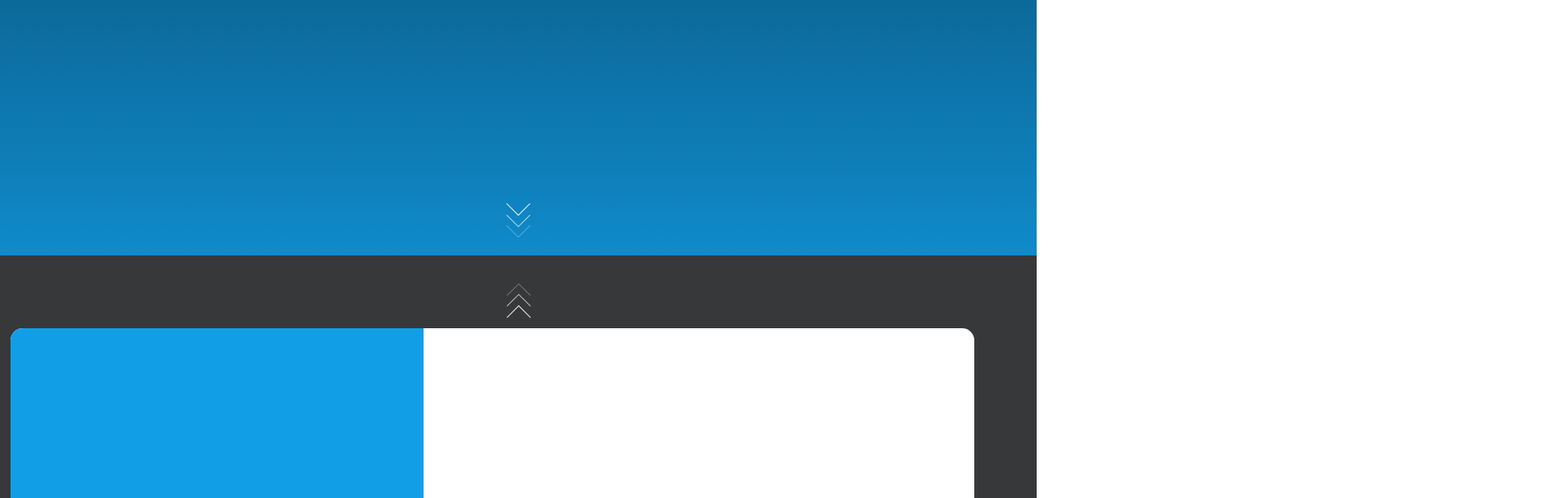
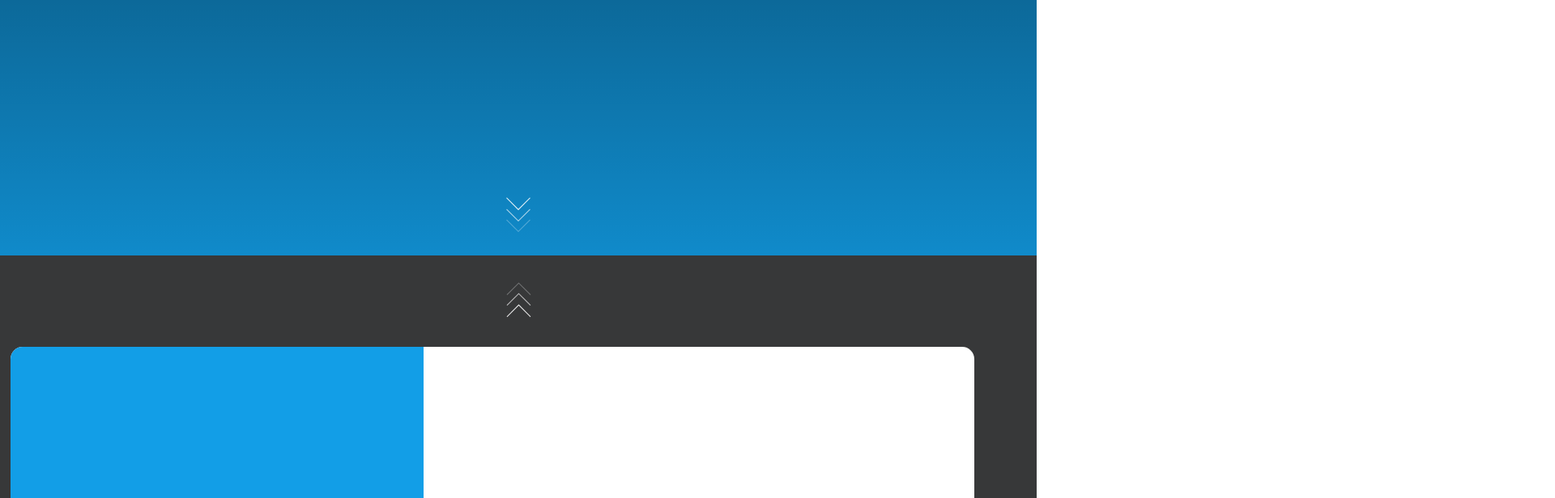
Before and after one commit to OctaviusBowman/GithubPortfolio, a website: page dist/index.html in a window 1280 px wide. Shown: the part 484-1100 px from the top of the page at 81% size, 1920 px wide, since content can reach past the window. Drawn offline with Linux system fonts and the light colour scheme.

Commit message:
Refactoring

```diff
--- a/dist/index.html
+++ b/dist/index.html
@@ -6,9 +6,9 @@
     <meta name="viewport" content="width=device-width, initial-scale=1.0">
     <meta http-equiv="X-UA-Compatible" content="ie=edge">
     <title>Full-Stack Software Devloper</title>
+    <script src="https://kit.fontawesome.com/8e6338843a.js"></script>
     <link rel="stylesheet" href="stylesheet.css">
     <link rel="icon" type="image/png" href="Favicon.png" />
-    <script src="https://kit.fontawesome.com/8e6338843a.js"></script>
 </head>
 
 <body>
--- a/dist/stylesheet.css
+++ b/dist/stylesheet.css
@@ -97,7 +97,7 @@ hr {
 /* Arrow Down */
 .arrow {
   position: absolute;
-  top: 92%;
+  bottom: 6vh;
   left: 50%;
   transform: translate(-50%, -50%);
 }
@@ -136,8 +136,8 @@ hr {
 
 /* Arrow Up */
 .arrow-up {
-  position: absolute;
-  bottom: -11%;
+  position: relative;
+  top: 8vh;
   left: 50%;
 }
 
@@ -305,6 +305,7 @@ nav ul li a:hover::after {
   .project-1 {
     flex-direction: column;
     margin: 2%;
+    margin-top: 10vh;
   }
   .project-2 {
     flex-direction: column;
```
